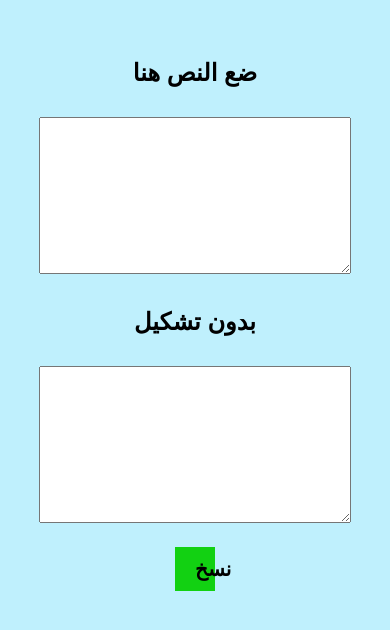
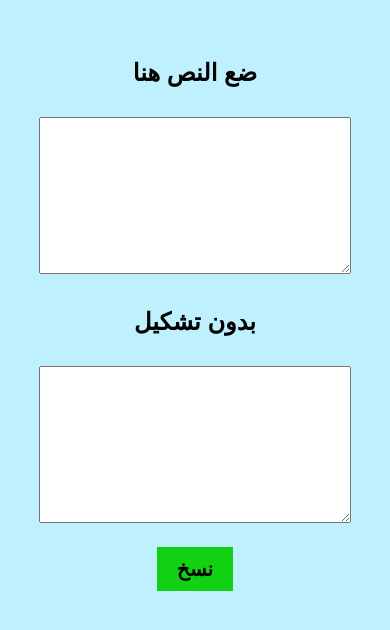
Before and after one commit to hosain-ghoraba/Tashkeel-Remover, a plain HTML site: page index.html in a window 390 px wide. Shown: the part 100-730 px from the top of the page. Drawn offline with Linux system fonts and the light colour scheme.

Commit message:
fix butoon not fully colored in mobile

```diff
--- a/index.html
+++ b/index.html
@@ -50,7 +50,8 @@
             border: none;
             cursor: pointer;
             transition: background-color 0.3s;
-            width: 10%;
+            /* width: 10%; */
+            width: auto;
         }
 
         button:hover {
```
